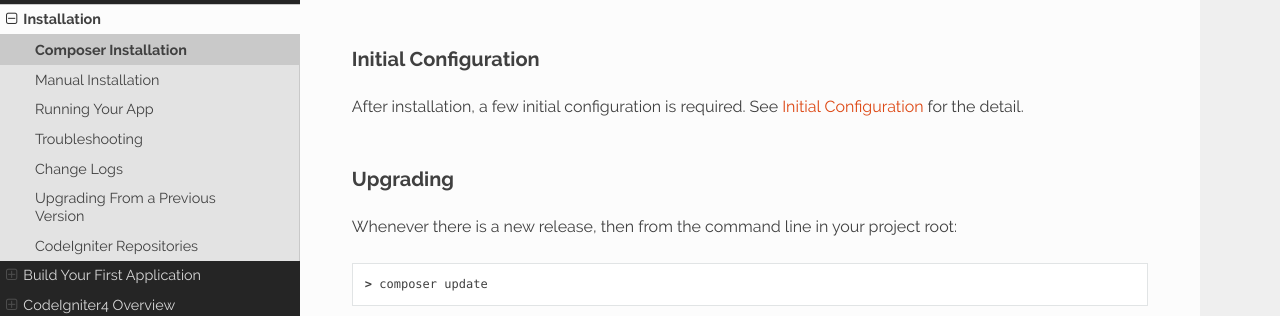
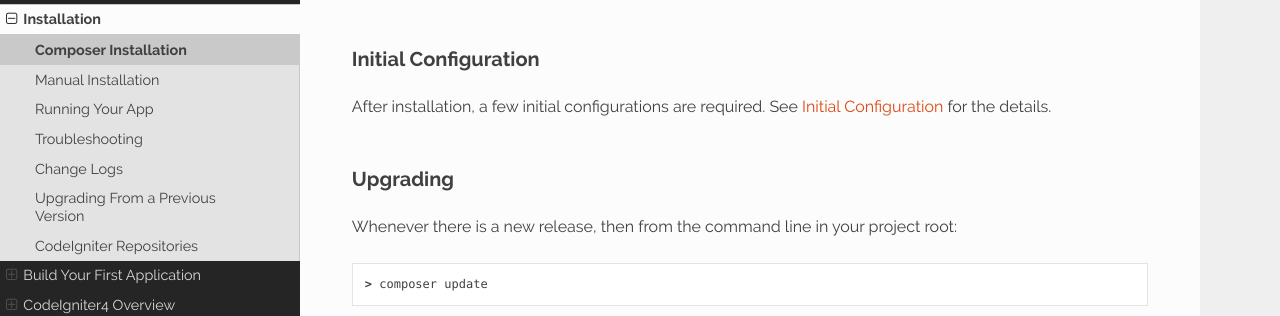
Before and after one commit to NEKOGET/ci4_user_guide_src, a Sphinx documentation site: the page built from source/installation/installing_composer.rst, in a window 1280 px wide and 900 px high, scrolled down 1595 px. Shown: the part 163-479 px from the top of the window. Built offline with Sphinx 7.4.7 and the Read the Docs theme 2.0.0, drawn with Linux system fonts in a browser that asks for light colours.

Commit message:
docs: fix by proofreading
Co-authored-by: MGatner <mgatner@icloud.com>

```diff
--- a/source/installation/installing_composer.rst
+++ b/source/installation/installing_composer.rst
@@ -55,8 +55,8 @@ A sample such installation command, using the default project-root "appstarter":
 Initial Configuration
 ---------------------
 
-After installation, a few initial configuration is required.
-See :ref:`initial-configuration` for the detail.
+After installation, a few initial configurations are required.
+See :ref:`initial-configuration` for the details.
 
 .. _app-starter-upgrading:
 
```
